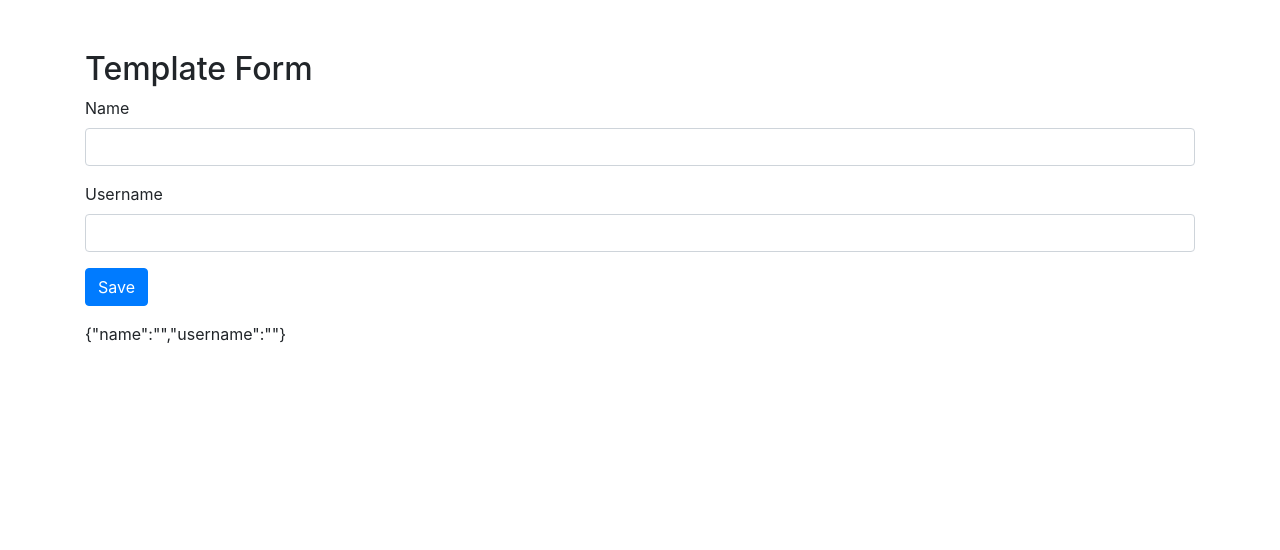
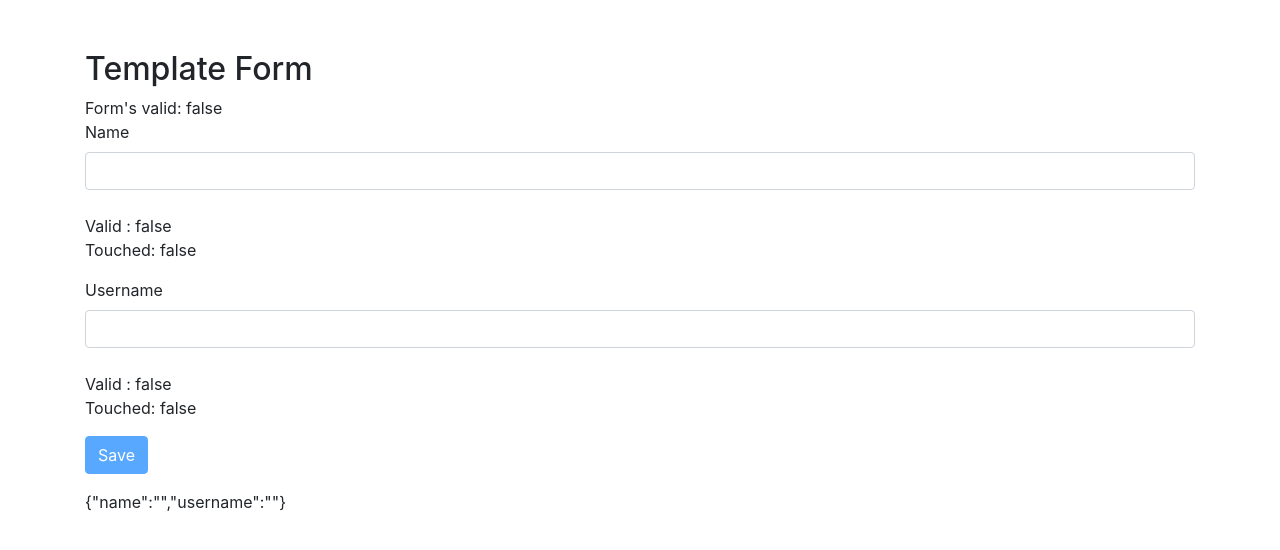
Before and after one commit to Reuno92/Ng-Form-sample, an Angular app: page / in a window 1280 px wide. Shown: the top 550 px of the page. Built offline with nearby package versions, Linux system fonts and the light colour scheme.

Commit message:
suubmiting advanced validation form

```diff
--- a/src/app/template/template-form.component.css
+++ b/src/app/template/template-form.component.css
@@ -0,0 +1,7 @@
+input.ng-valid.ng-touched {
+    border-left : 5px solid green;
+}
+
+input.ng-invalid.ng-touched {
+    border-left : 5px solid red;
+}
--- a/src/app/template/template-form.component.html
+++ b/src/app/template/template-form.component.html
@@ -1,19 +1,52 @@
-<form action="">
+<div class="jumbotron text-center" *ngIf="submitted">
+    <h2>Thank for your submission!</h2>
+    <p>We appreciate it!</p>
+</div>
+
+<form (ngSubmit)="processForm()" *ngIf="!submitted" #form="ngForm">
+
+    Form's valid: {{ form.valid }}
+
+    <div class="form-group"
+        [ngClass]="{
+            'has-error'  : name.invalid && name.touched,
+            'has-success': name.valid && name.touched
+        }">
+        <label class="control-label">Name</label>
+        <input type="text" class="form-control" name="name" required
+               [(ngModel)]="user.name"
+               #name="ngModel">
+        <br>
+        Valid  : {{ name.valid }}<br>
+        Touched: {{ name.touched }}
+    </div>
+
+    <span class="alert alert-danger alert-dismmissible fade show" role="alert" *ngIf="name.invalid && name.touched">
+        Name is required.
+    </span>
+
+    <div class="form-group"
+         [ngClass]="{
+            'has-error'  : username.invalid && username.touched,
+            'has-success': username.valid && username.touched
+        }">
+        <label class="control-label">Username</label>
+        <input type="text" class="form-control" name="username" required
+               [(ngModel)]="user.username"
+               #username="ngModel">
+
+        <br>
+        Valid  : {{ name.valid }}<br>
+        Touched: {{ name.touched }}
+
+    </div>
+
+    <span class="alert alert-danger alert-dismmissible fade show" role="alert" *ngIf="username.invalid && username.touched">
+        Username is required.
+    </span>
 
     <div class="form-group">
-        <label for="name">Name</label>
-        <input id="name" type="text" class="form-control" name="name" required
-               [(ngModel)]="user.name">
-    </div>
-
-    <div class="form-group">
-        <label for="username">Username</label>
-        <input id="username" type="text" class="form-control" name="username" required
-               [(ngModel)]="user.username">
-    </div>
-
-    <div class="form-group">
-        <button type="submit" class="btn btn-primary">Save</button>
+        <button type="submit" class="btn btn-primary" [disabled]="form.invalid">Save</button>
     </div>
 
     {{ diagnostic }}
--- a/src/app/template/template-form.component.ts
+++ b/src/app/template/template-form.component.ts
@@ -1,4 +1,5 @@
 import { Component, OnInit } from '@angular/core';
+import {Validators} from '@angular/forms';
 
 export class User {
     name: string;
@@ -13,6 +14,7 @@ export class User {
 
 export class TemplateFormComponent implements OnInit {
     user: User;
+    submitted: boolean = false; // Vérification si le formulaire est soumis.
 
     ngOnInit() {
         this.user = {
@@ -24,4 +26,12 @@ export class TemplateFormComponent implements OnInit {
     get diagnostic() {
         return JSON.stringify(this.user);
     }
+
+    processForm() {
+        console.log(this.user);
+        this.submitted = true;
+    }
+
+    // Créer un utilisateur
+    // this.service.createUser(this.user)…
 }
```
Also changed, not shown: src/app/reactive/reactive-form.component.ts (added), src/app/reactive/reative-form.component.html (added).
